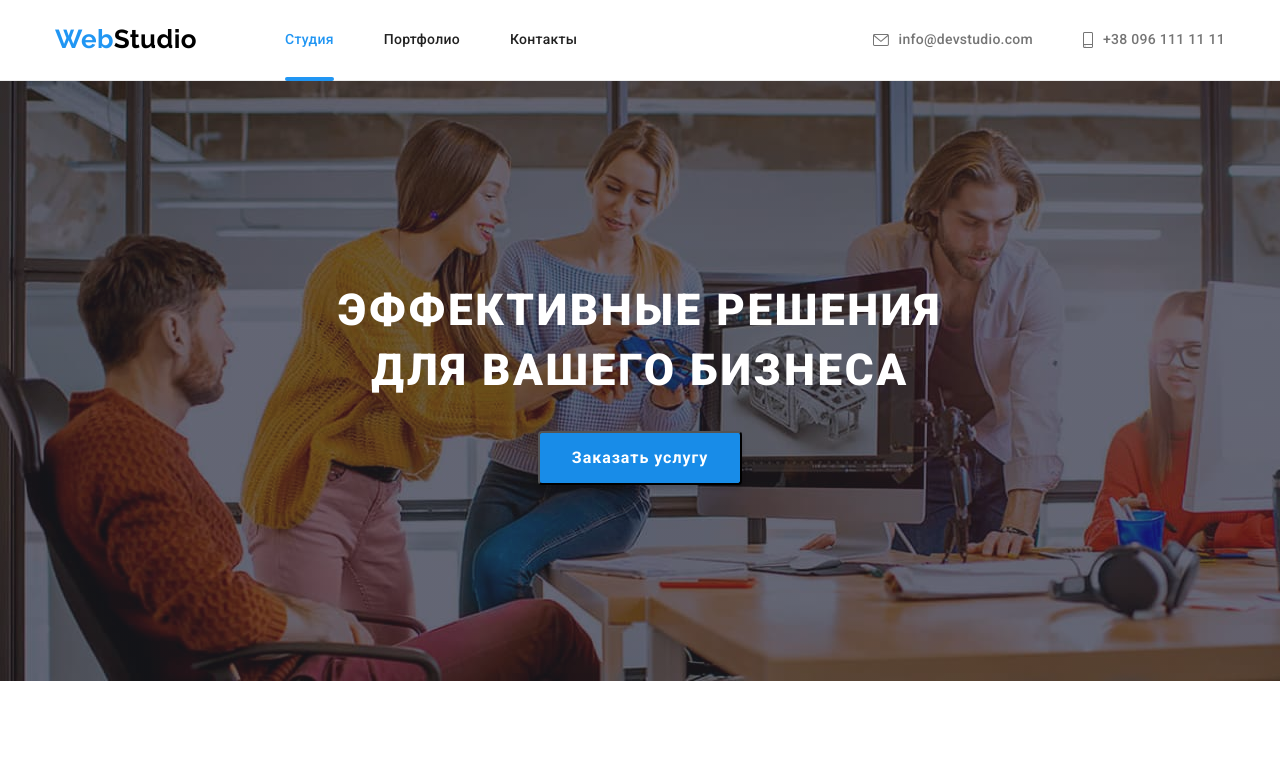
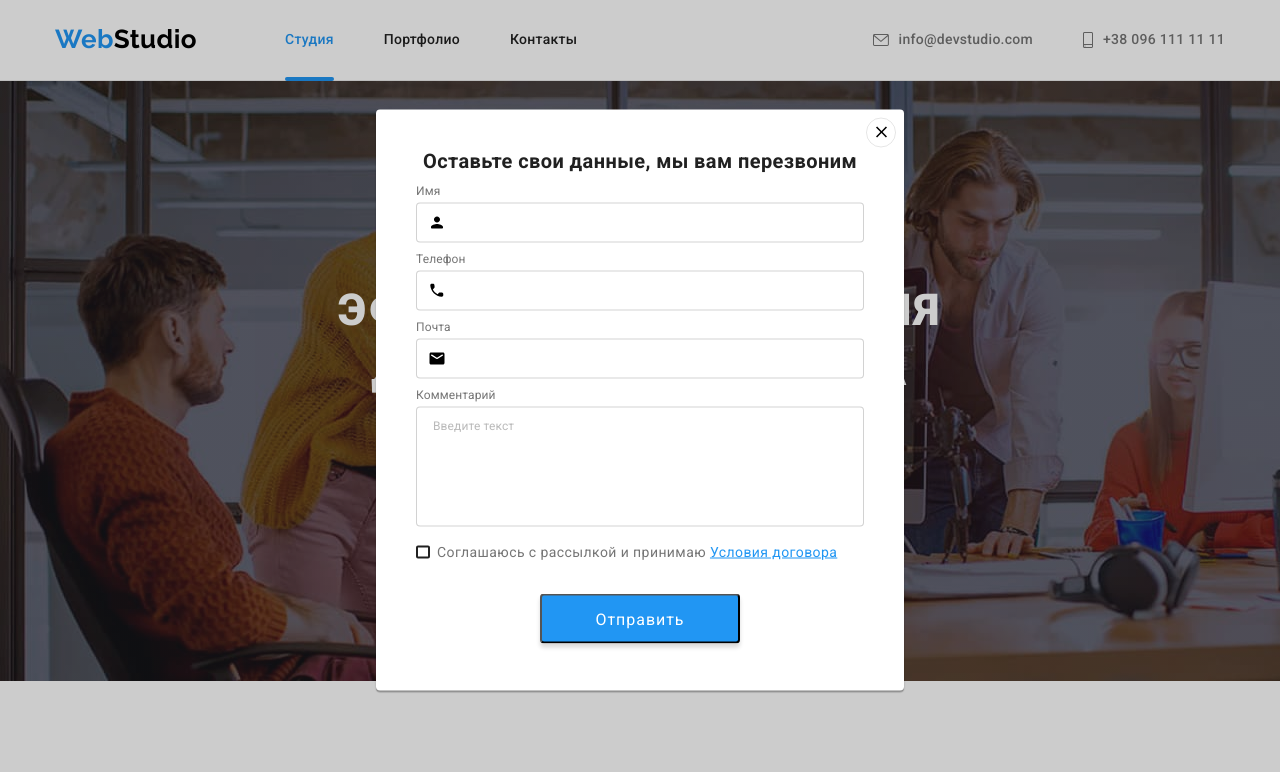
Before and after one commit to MariaShebeko/goit-markup-hw-08, a plain HTML site: page index.html in a window 1280 px wide. Both pictures are taken after a click on the button "Заказать услугу". Shown: the top 772 px of the page. Drawn offline with nearby package versions, Linux system fonts and the light colour scheme.

Commit message:
добавлены модальное окно и мобильное меню

```diff
--- a/index.html
+++ b/index.html
@@ -612,7 +612,7 @@
       </div>
     </footer>
 
-    <!-- <div class="backdrop is-hidden" data-modal>
+    <div class="backdrop is-hidden" data-modal>
       <div class="modal">
         <button class="close-button" type="button" data-modal-close>
           <svg class="close-icon" width="18" height="18">
@@ -692,7 +692,7 @@
           <button type="submit" class="modal-form-button">Отправить</button>
         </form>
       </div>
-    </div> -->
+    </div>
 
     <script src="./js/modal.js"></script>
     <script src="./js/menu.js"></script>
--- a/sass/components/_mobile-menu.scss
+++ b/sass/components/_mobile-menu.scss
@@ -1,6 +1,7 @@
 @media screen and (max-width: 767px) {
   .mobile-menu {
     position: fixed;
+    z-index: 100;
     top: 0;
     left: 0;
     width: 100%;
--- a/sass/components/_modal-window.scss
+++ b/sass/components/_modal-window.scss
@@ -5,12 +5,16 @@
   transform: translate(-50%, -50%) scale(1);
   transition: transform 250ms var(--timing-function);
 
-  @include dimensions(528px, 581px);
+  @include dimensions(450px, 609px);
 
   box-shadow: 0px 1px 3px rgba(0, 0, 0, 0.12), 0px 1px 1px rgba(0, 0, 0, 0.14),
     0px 2px 1px rgba(0, 0, 0, 0.2);
   border-radius: 4px;
   background-color: var(--primery-bgc);
+
+  @media screen and (min-width: 1200px) {
+    @include dimensions(528px, 581px);
+  }
 }
 
 .close-button {
```
Also changed, not shown: portfolio.html (+1 -0 lines), css/main.css, css/main.min.css, 2 other files.
